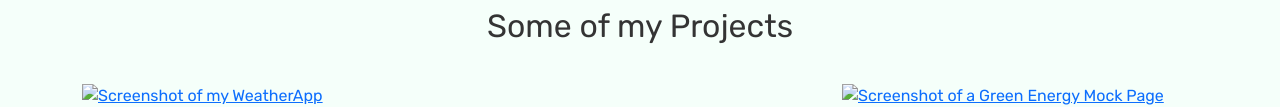
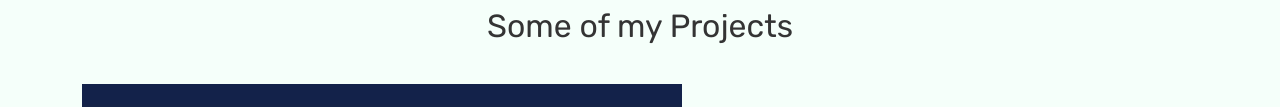
Before and after one commit to LuisP-coder/LuisP-coder, a plain HTML site: page index.html in a window 1280 px wide. Shown: the part 624-731 px from the top of the page. Drawn offline with nearby package versions, Linux system fonts and the light colour scheme.

Commit message:
Update index.html

```diff
--- a/index.html
+++ b/index.html
@@ -64,7 +64,7 @@
                         <div class="col">
                             <figure>
                                 <a href="https://luisp-coder.github.io/WeatherApp/index.html" target="_blank">
-                                    <img src="WeatherAppScreenshot.png" alt="Screenshot of my WeatherApp" class="apps">
+                                    <img src="Images/WeatherAppScreenshot.png" alt="Screenshot of my WeatherApp" class="apps">
                                 </a>
                                 <figcaption>Weather App</figcaption>
                             </figure>
@@ -75,7 +75,7 @@
                         <div class="col">
                             <figure>
                                 <a href="https://luisp-coder.github.io/GreenUpMock/" target="_blank">
-                                    <img src="GreenUpScreenshot.png" alt="Screenshot of a Green Energy Mock Page" class="apps">
+                                    <img src="Images/GreenUpScreenshot.png" alt="Screenshot of a Green Energy Mock Page" class="apps">
                                 </a>
                                 <figcaption>Green Energy Website Mock</figcaption>
                             </figure>
```
